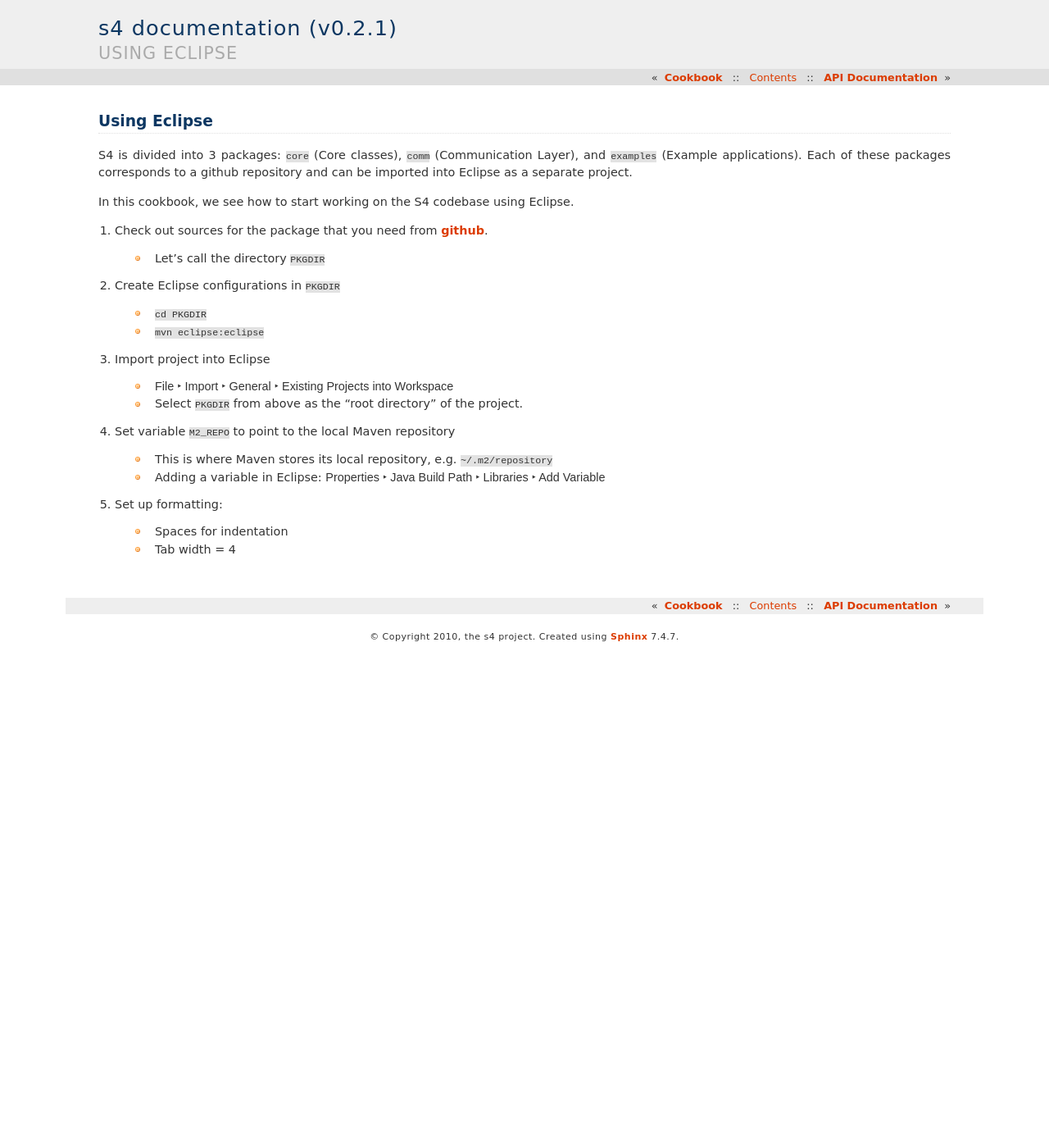
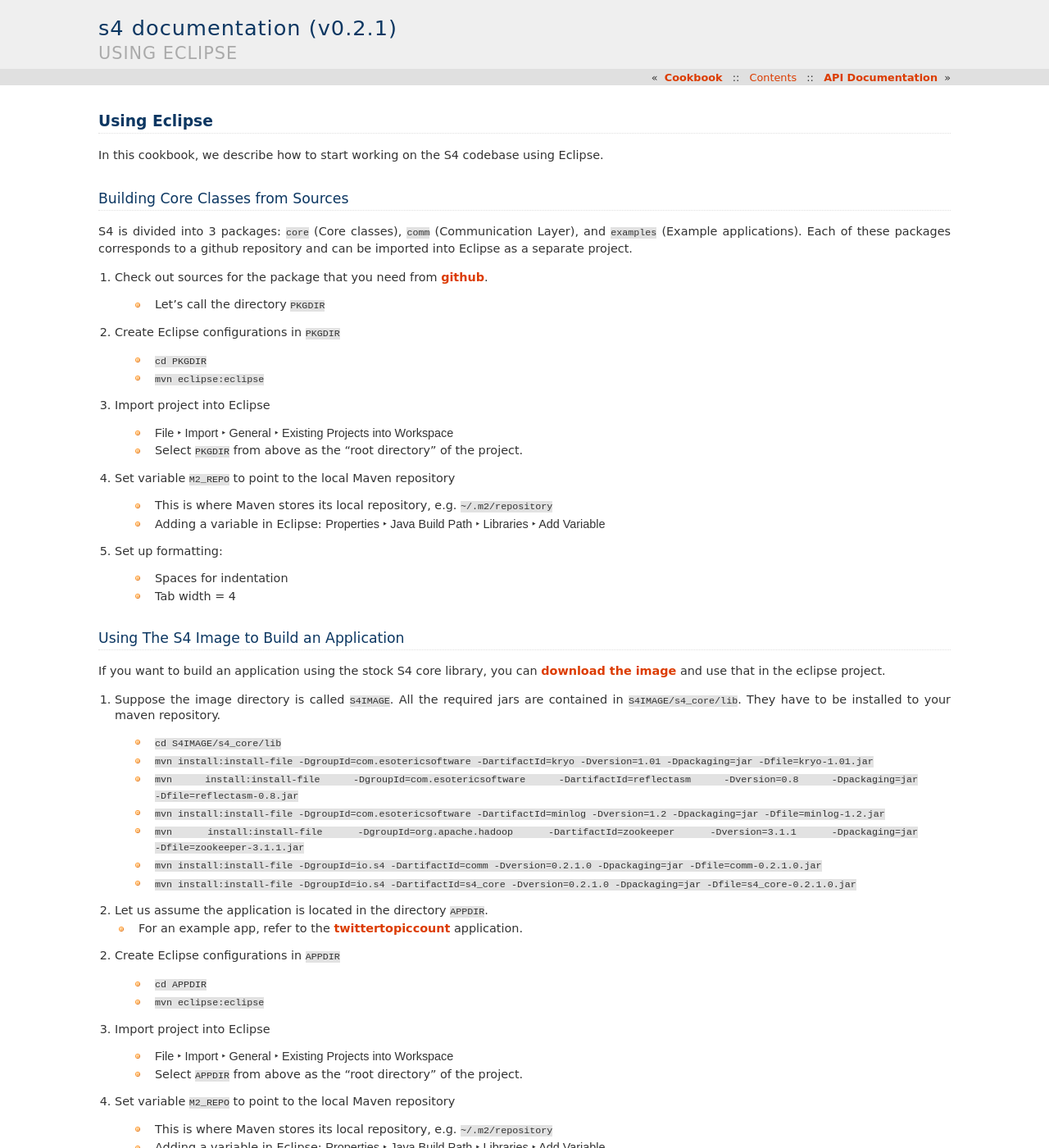
Before and after one commit to s4/docs, a Sphinx documentation site: the page built from source/cookbook/using_eclipse.rst, in a window 1280 px wide and 1400 px high. Shown: the whole window at 82% size. Built offline with Sphinx 7.4.7, drawn with Linux system fonts in a browser that asks for light colours; formulas are drawn with MathJax 3.

Commit message:
Instructions for building an application using jars from S4 image.

```diff
--- a/source/cookbook/using_eclipse.rst
+++ b/source/cookbook/using_eclipse.rst
@@ -3,9 +3,12 @@
 Using Eclipse
 =============
 
+In this cookbook, we describe how to start working on the S4 codebase using Eclipse.
+
+Building Core Classes from Sources
+----------------------------------
+
 S4 is divided into 3 packages: ``core`` (Core classes), ``comm`` (Communication Layer), and ``examples`` (Example applications). Each of these packages corresponds to a github repository and can be imported into Eclipse as a separate project.
-
-In this cookbook, we see how to start working on the S4 codebase using Eclipse.
 
 1. Check out sources for the package that you need from `github <https://github.com/organizations/s4>`_.
 
@@ -30,3 +33,43 @@ In this cookbook, we see how to start working on the S4 codebase using Eclipse.
 
   * Spaces for indentation
   * Tab width = 4
+
+
+Using The S4 Image to Build an Application
+------------------------------------------
+
+If you want to build an application using the stock S4 core library, you can `download the image <http://docs.s4.io/tutorials/getting_started.html#download>`_ and use that in the eclipse project.
+
+1. Suppose the image directory is called ``S4IMAGE``. All the required jars are contained in ``S4IMAGE/s4_core/lib``. They have to be installed to your maven repository.
+
+  * ``cd S4IMAGE/s4_core/lib``
+  * ``mvn install:install-file -DgroupId=com.esotericsoftware -DartifactId=kryo -Dversion=1.01 -Dpackaging=jar -Dfile=kryo-1.01.jar``
+  * ``mvn install:install-file -DgroupId=com.esotericsoftware -DartifactId=reflectasm -Dversion=0.8 -Dpackaging=jar -Dfile=reflectasm-0.8.jar``
+  * ``mvn install:install-file -DgroupId=com.esotericsoftware -DartifactId=minlog -Dversion=1.2 -Dpackaging=jar -Dfile=minlog-1.2.jar``
+  * ``mvn install:install-file -DgroupId=org.apache.hadoop -DartifactId=zookeeper -Dversion=3.1.1 -Dpackaging=jar -Dfile=zookeeper-3.1.1.jar``
+  * ``mvn install:install-file -DgroupId=io.s4 -DartifactId=comm -Dversion=0.2.1.0 -Dpackaging=jar -Dfile=comm-0.2.1.0.jar``
+  * ``mvn install:install-file -DgroupId=io.s4 -DartifactId=s4_core -Dversion=0.2.1.0 -Dpackaging=jar -Dfile=s4_core-0.2.1.0.jar``
+
+2. Let us assume the application is located in the directory ``APPDIR``.
+
+   * For an example app, refer to the `twittertopiccount <https://github.com/s4/examples/tree/master/twittertopiccount>`_ application.
+
+2. Create Eclipse configurations in ``APPDIR``
+
+  * ``cd APPDIR``
+  * ``mvn eclipse:eclipse``
+
+3. Import project into Eclipse
+
+  * :menuselection:`File --> Import --> General --> Existing Projects into Workspace`
+  * Select ``APPDIR`` from above as the "root directory" of the project.
+
+4. Set variable ``M2_REPO`` to point to the local Maven repository
+
+  * This is where Maven stores its local repository, e.g. ``~/.m2/repository``
+  * Adding a variable in Eclipse: :menuselection:`Properties --> Java Build Path --> Libraries --> Add Variable`
+
+5. Set up formatting:
+
+  * Spaces for indentation
+  * Tab width = 4
```
